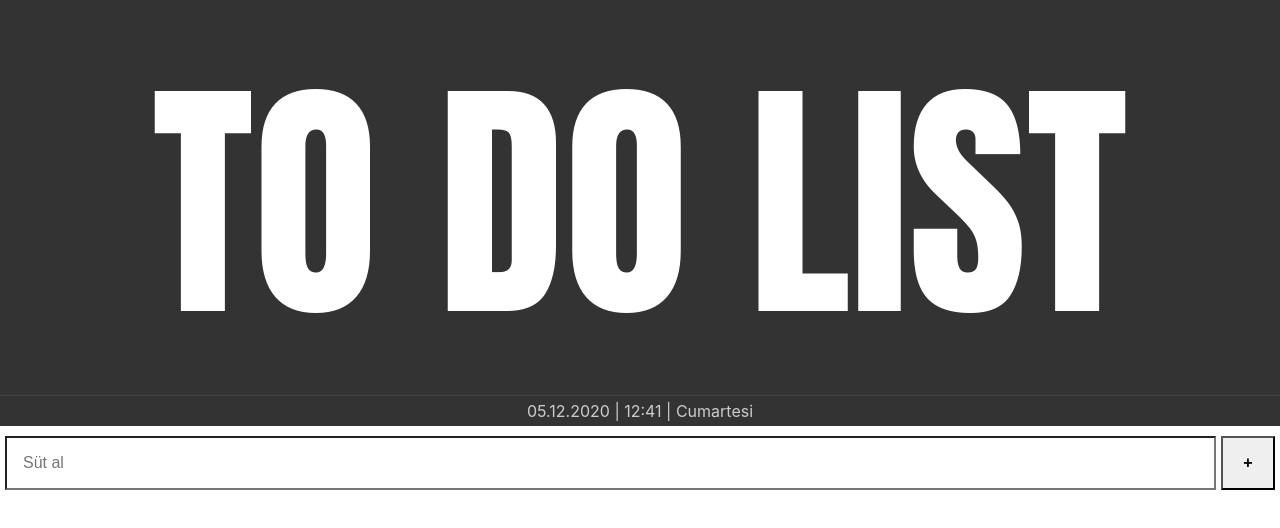
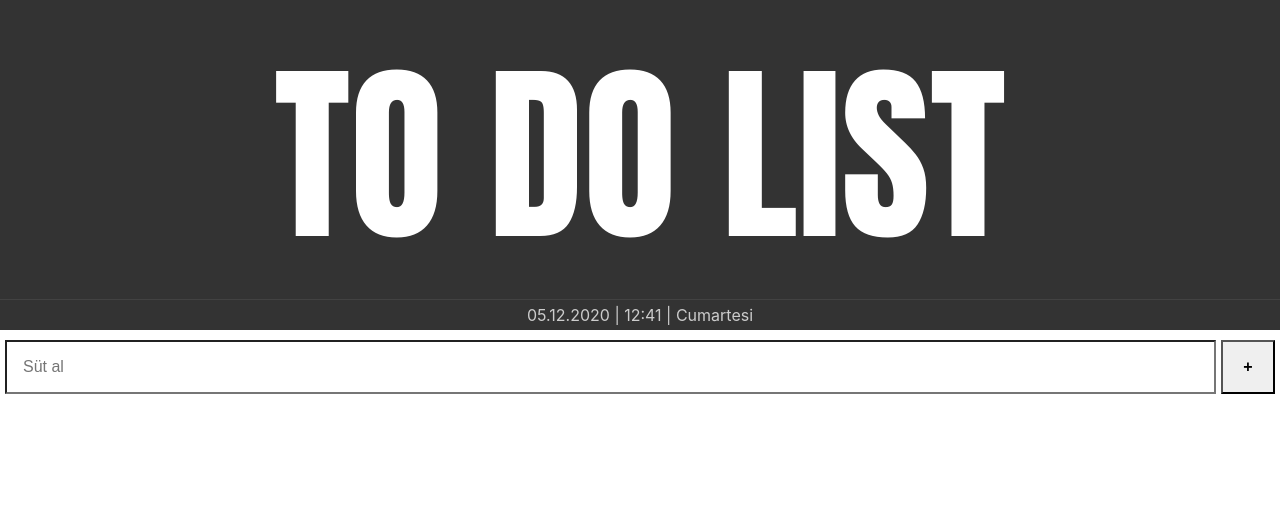
Before and after one commit to aydgn/todo, a React (Create React App) app: page / in a window 1280 px wide. Shown: the top 528 px of the page. Built offline with nearby package versions, Linux system fonts and the light colour scheme.

Commit message:
logo update

```diff
--- a/src/App.scss
+++ b/src/App.scss
@@ -18,7 +18,7 @@ header {
     border-bottom: 1px solid rgb(66, 66, 66);
 
     font-family: Impact, Haettenschweiler, "Arial Narrow Bold", sans-serif;
-    font-size: 20vw;
+    font-size: 15vw;
     font-weight: 900;
   }
   span.zaman {
```
Also changed, not shown: public/logo192.png, public/logo512.png.
